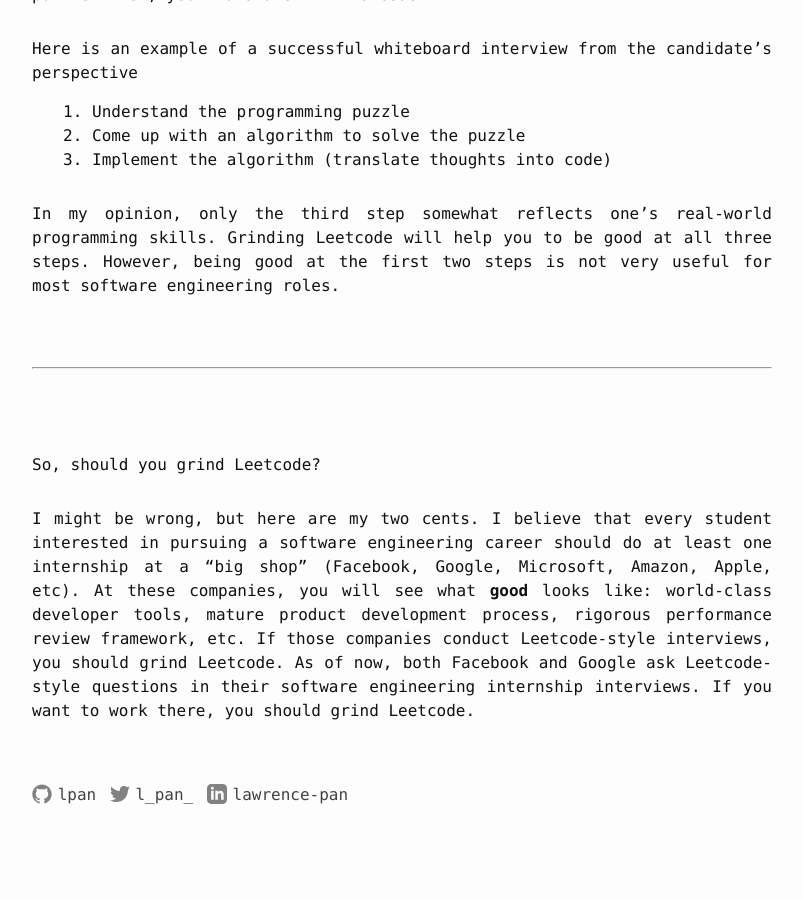
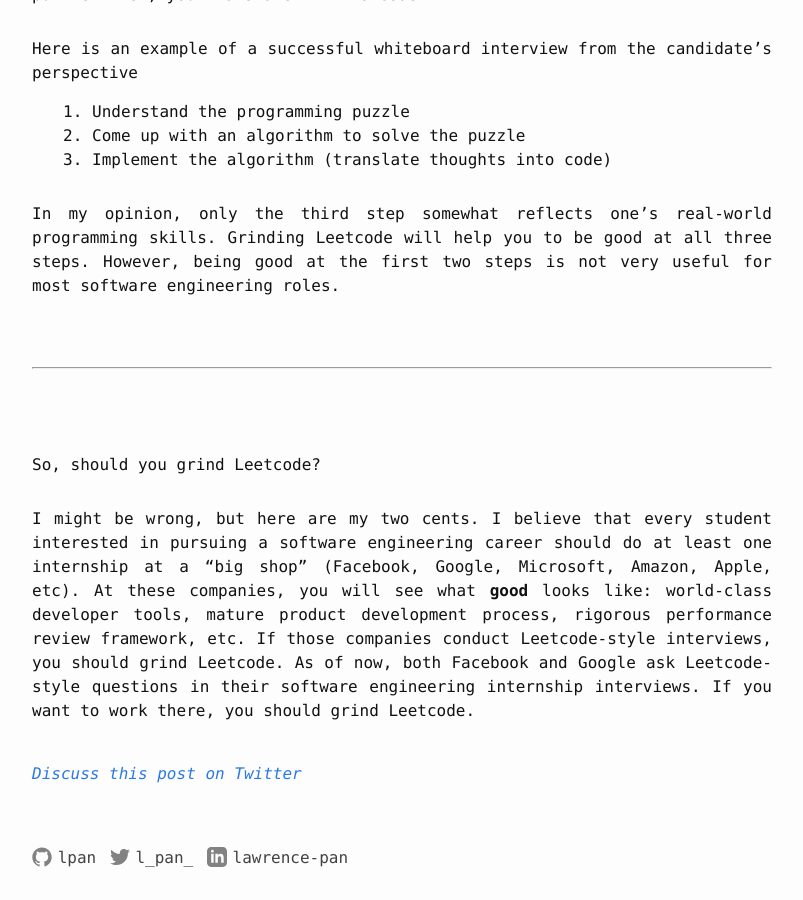
Before and after one commit to lpan/lpan.github.io, a Jekyll site: the page built from _posts/2020-07-28-grinding-leetcode.md, in a window 1280 px wide and 900 px high, scrolled down 1285 px. Shown: the whole window, without its empty margins (238-1041 px from the left). Built offline with Jekyll 4.4.1, drawn with Linux system fonts in a browser that asks for light colours; before the commit the page ends 2122 px from its top, so only the background shows below that.

Commit message:
use twitter for discussion

```diff
--- a/_layouts/post.html
+++ b/_layouts/post.html
@@ -19,9 +19,16 @@ layout: default
 
   <div class="post-content" itemprop="articleBody">
     {{ content }}
+
+    {% if page.comments == "twitter" %}
+    <br/>
+    <a href="https://twitter.com/search?q=https://lpan.io{{ page.url }}">
+      <em>Discuss this post on Twitter</em>
+    </a>
+    {% endif %}
   </div>
 
-  {% if page.comments %}
+  {% if page.comments == "disqus" %}
   <div id="disqus_thread"></div>
   <script>
     var disqus_config = function () {
--- a/_posts/2020-07-28-grinding-leetcode.md
+++ b/_posts/2020-07-28-grinding-leetcode.md
@@ -3,7 +3,7 @@ useful: true
 layout: post
 title:  "Should you grind Leetcode?"
 date:   2020-07-28
-comments: false
+comments: twitter
 categories: career
 ---
 
```
Also changed, not shown: _posts/2017-08-19-what-i-learnt-from-viw.md (+1 -1 lines), _posts/2018-05-04-migrating-to-grpc.md (+1 -1 lines), _posts/2018-12-22-one-liner-dropbox-client.md (+1 -1 lines), _posts/2020-06-26-next-big-thing.md (+1 -1 lines).
